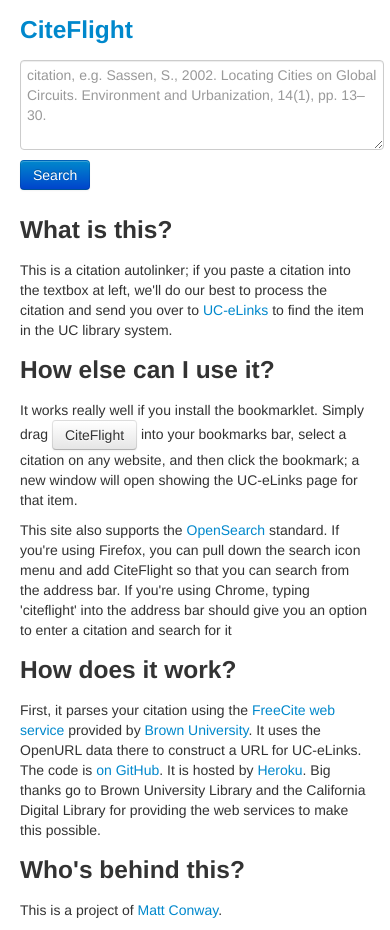
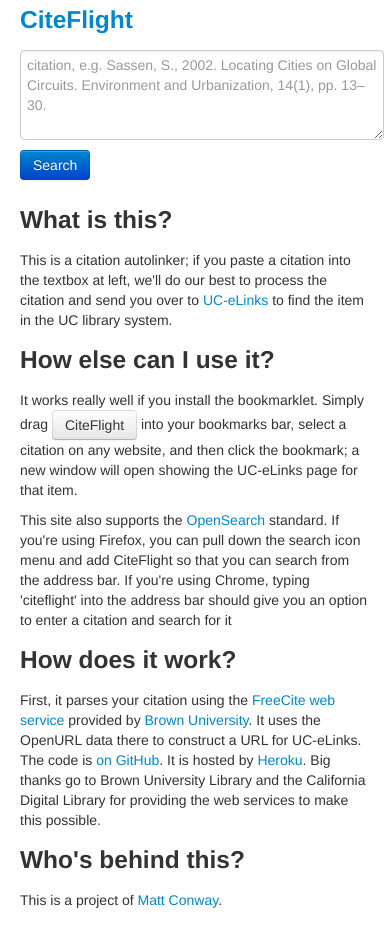
Before and after one commit to mattwigway/citeflight, a website: page public/index.html in a window 390 px wide. Drawn offline with nearby package versions, Linux system fonts and the light colour scheme.

Commit message:
More mobile fixes.

```diff
--- a/public/index.html
+++ b/public/index.html
@@ -23,7 +23,7 @@
     <link href="css/bootstrap.min.css" rel="stylesheet" media="screen" />
     <link href="css/bootstrap-responsive.min.css" rel="stylesheet" media="screen" />
     <link href="css/main.css" rel="stylesheet" media="screen" />
-
+    <meta name="viewport" content="width=device-width, initial-scale=1.0">
     <link rel="search" type="application/opensearchdescription+xml" href="/opensearch.xml" title="CiteFlight" />
   </head>
   <body>
@@ -41,7 +41,7 @@
       <div class="row">
         <div class="span8">
           <h3 class="hidden-phone">Find a citation</h3>
-          <a href="#"><h3 class="show-phone">CiteFlight</h3></a>
+          <a href="#"><h3 class="visible-phone">CiteFlight</h3></a>
           <p>
             <form method="GET" action="/cite">
               <textarea rows="4" name="citation"
```
